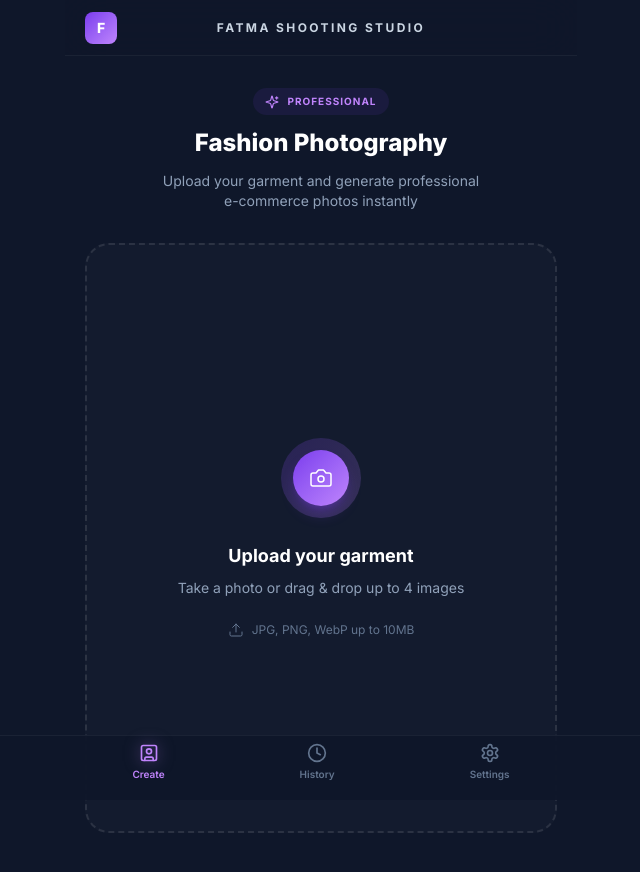
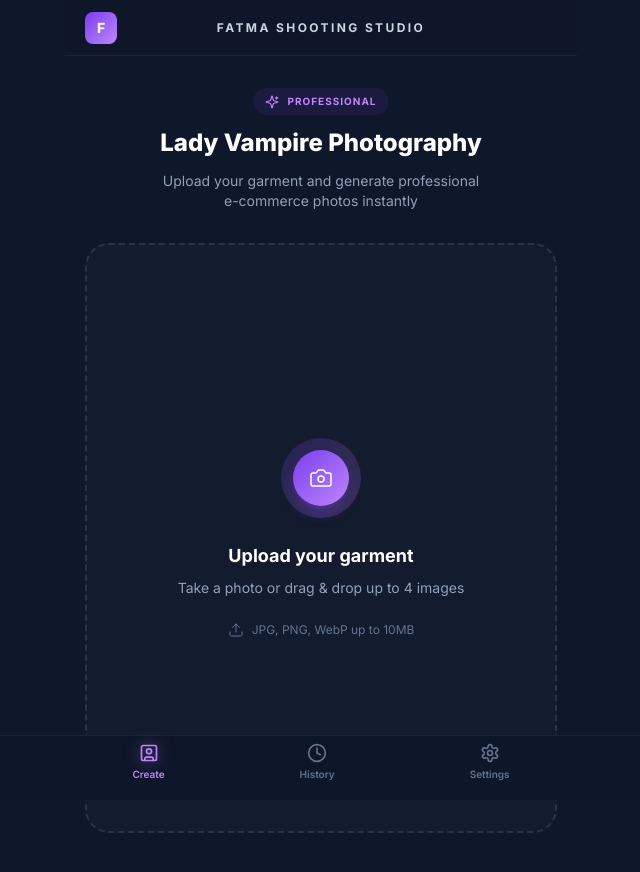
Before and after one commit to fnnktkygl-code/ff-studio, a React (Vite) app: page / in a window 1280 px wide. Shown: the top 872 px of the page, without its empty margins (319-959 px from the left). Built offline with nearby package versions, Linux system fonts and the light colour scheme.

Commit message:
Change heading from 'Fashion Photography' to 'Lady Vampire Photography'

```diff
--- a/src/pages/HomePage.jsx
+++ b/src/pages/HomePage.jsx
@@ -41,7 +41,7 @@ export function HomePage() {
             <span className="text-[10px] font-bold text-brand uppercase tracking-widest">Professional</span>
           </div>
           <h2 className="text-2xl font-extrabold text-white">
-            Fashion Photography
+            Lady Vampire Photography
           </h2>
           <p className="text-sm text-slate-400 max-w-xs mx-auto">
             Upload your garment and generate professional e-commerce photos instantly
```
